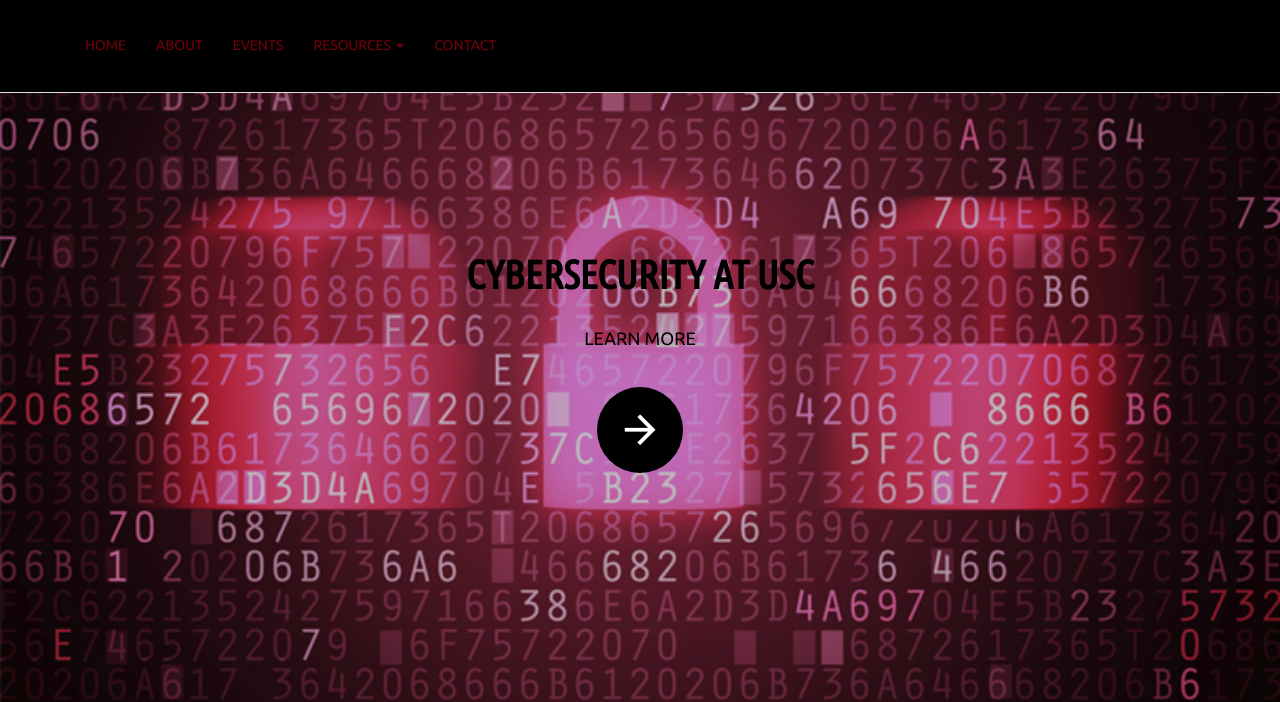
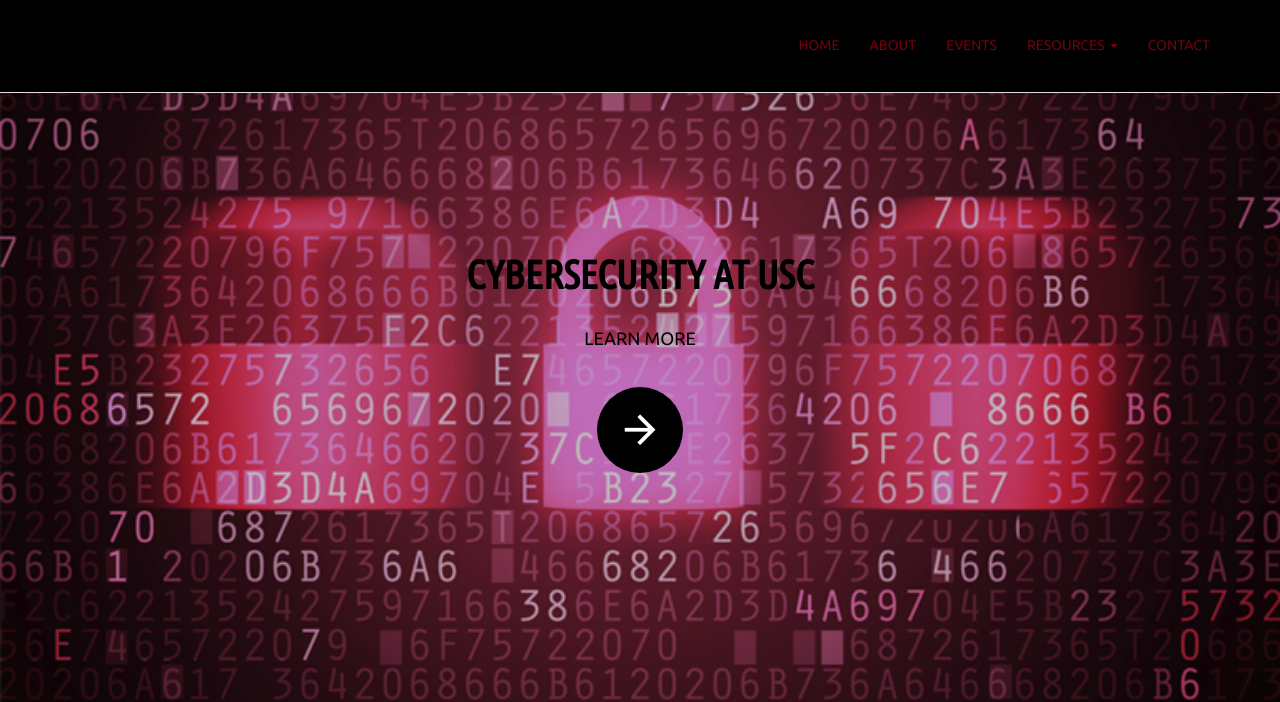
Before and after one commit to nglaeser/CybersecSite, a Flask app: page / in a window 1280 px wide. Shown: the top 702 px of the page. Run offline with Flask 2, Linux system fonts and the light colour scheme; some libraries are stand-ins or nearby versions; some web fonts are replaced.

Commit message:
Undo menu change

```diff
--- a/templates/index.html
+++ b/templates/index.html
@@ -73,9 +73,9 @@
 
                 </div>
                 <!-- main menu -->
-                <nav class="collapse navbar-collapse navbar-left" role="navigation">
+                <nav class="collapse navbar-collapse navbar-right" role="navigation">
                     <div class="main-menu">
-                        <ul class="nav navbar-nav navbar-left">
+                        <ul class="nav navbar-nav navbar-right">
                             <li>
                                 <a class="first-child" href="index.html" >Home</a>
                             </li>
```
